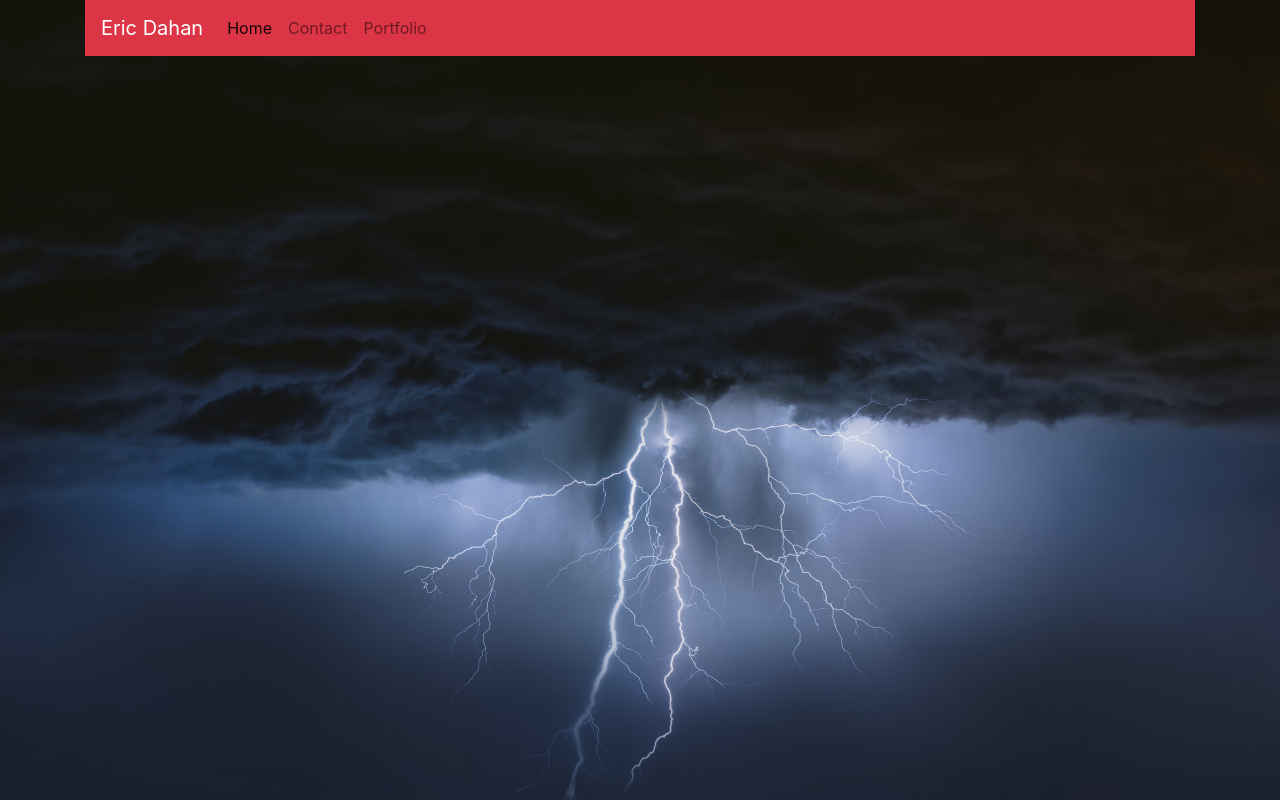
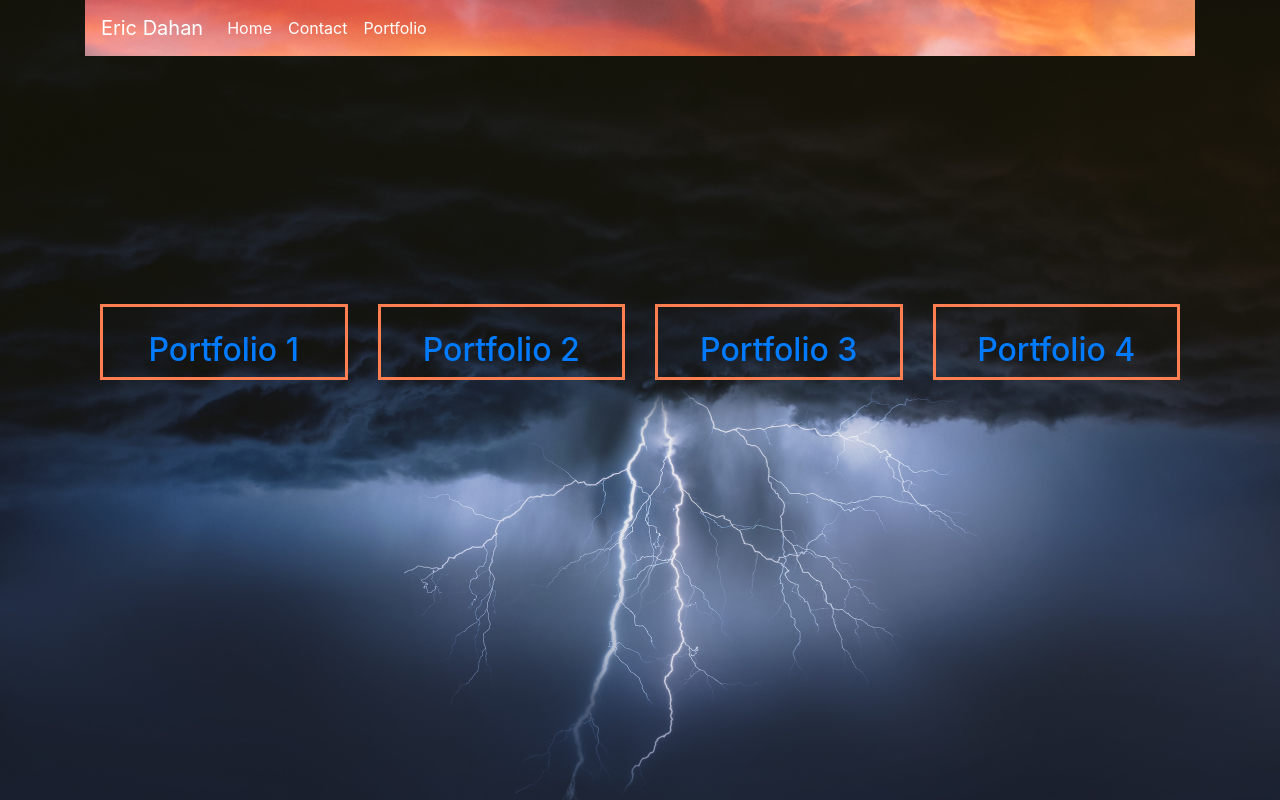
Before and after one commit to ericdahan8/Bootstrap-Portfolio, a plain HTML site: page Portfolio.html in a window 1280 px wide. Drawn offline with nearby package versions, Linux system fonts and the light colour scheme.

Commit message:
improved layout and included dropout menu

```diff
--- /dev/null
+++ b/Portfolio.css
@@ -0,0 +1,84 @@
+#myheader {
+    padding: 8px;
+    margin: -10px;
+    font-size: 28px;
+    color: #eee;
+    text-align: center;
+    background-image: url(../images/index.jpg);
+
+  }
+
+  #menu {
+    font-size: 24;
+    background-color: transparent;
+    position: absolute;
+    margin-top: -15px;
+    margin-right:-10px;
+    margin-left:-10px;
+    font-family: monospace;
+    top: 45px;
+
+}
+
+li a:hover {
+    background: black;
+
+
+}
+
+
+
+li {
+display: inline;
+font-size: 15px;
+
+
+
+}
+
+li a {
+    color:white ;
+    padding: 10px;
+    text-decoration: none;
+
+
+
+}
+
+body {
+    background-image: url(../images/cdn.jpg);
+}
+
+h2 {
+
+color: white;
+}
+
+#portfoliocard1 {
+    border: solid;
+    padding:10px;
+    margin: 40px;
+    text-align: center;
+
+    }
+
+#portfoliocard2 {
+    border: solid;
+
+margin: 40px;
+text-align: center;
+}
+
+#portfoliocard3 {
+    border: solid;
+
+margin: 40px;
+text-align: center;
+}
+
+#portfoliocard4 {
+    border: solid;
+
+margin: 40px;
+text-align: center;
+}
--- a/Portfolio.html
+++ b/Portfolio.html
@@ -6,12 +6,12 @@
   <meta charset="UTF-8">
   <meta name="viewport" content="width=device-width, initial-scale=1.0">
   <meta http-equiv="X-UA-Compatible" content="ie=edge">
-  <title>Document</title>
+  <title>Eric Dahan</title>
   <div class="container">
       <div class="row">
       <div class="col-lg-12">
 
-                  <nav class="navbar navbar-expand-lg navbar-light bg-danger">
+                  <nav class="navbar navbar-expand-lg" id="header" >
                   <a class="navbar-brand" >Eric Dahan</a>
                   <button class="navbar-toggler" type="button" data-toggle="collapse" data-target="#navbarNavAltMarkup" aria-controls="navbarNavAltMarkup" aria-expanded="false" aria-label="Toggle navigation">
                    <span class="navbar-toggler-icon"></span>
@@ -28,5 +28,35 @@
 </head>
 <body id="body">
 
+    <div class="container">
+<div class="row">
+    <div class="col-md-3">
+
+            <div id="portfoliocard1" >
+                   <br> <h2><a href="index.html">Portfolio 1</a> </h2>
+
+                    </div>
+
+</div>
+<div class="col-md-3">
+            <div id="portfoliocard2" >
+        <br><h2><a href= "index.html"> Portfolio 2</a></h2>
+
+        </div></div>
+<div class="col-md-3">
+            <div id="portfoliocard3" >
+            <br><h2><a href="Index.html">Portfolio 3</a></h2>
+
+            </div></div>
+<div class="col-md-3">
+            <div id="portfoliocard4" >
+        <br><h2><a href="Index.html">Portfolio 4</a></h2>
+
+        </div></div>
+
+
+</div>
+</div>
+
 </body>
 </html>
--- a/index.css
+++ b/index.css
@@ -3,3 +3,47 @@
 background-image: url(images/cdn.jpg);
 color: white;
 }
+
+#header {
+
+    background-image: url(images/index.jpg);
+}
+
+#portfoliocard1 {
+    color: coral;
+    margin-top:100%;
+    border: solid;
+    text-align: center;
+
+    }
+
+#portfoliocard2 {
+    color: coral;
+      margin-top:100%;
+    border: solid;
+text-align: center;
+}
+
+#portfoliocard3 {
+    color: coral;
+      margin-top:100%;
+    border: solid;
+text-align: center;
+}
+
+#portfoliocard4 {
+    color: coral;
+      margin-top:100%;
+    border: solid;
+text-align: center;
+}
+
+.nav-item {
+
+    color: white;
+}
+
+.needs-validation {
+
+    margin-top: 50px;
+}
```
Also changed, not shown: Index.html (+30 -5 lines), contact.html (+2 -4 lines), 1 other file.
